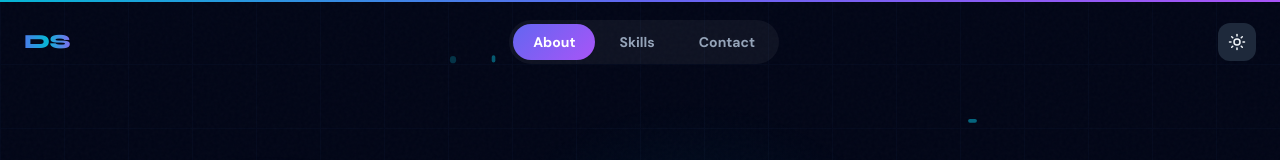
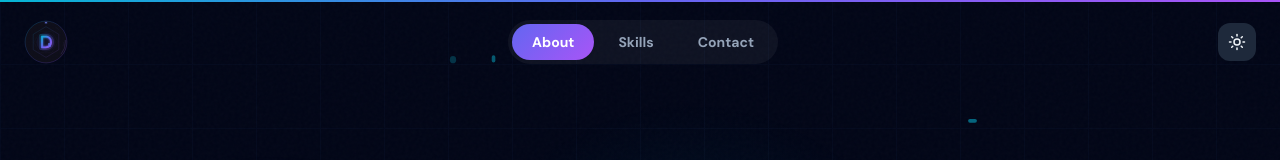
Before and after one commit to Rbn-Rmn/portfolio, a React (Vite) app: page / in a window 1280 px wide. Shown: the top 160 px of the page. Built offline with nearby package versions, Linux system fonts and the light colour scheme.

Commit message:
Add logo.svg and update favicon in index.html

```diff
--- a/index.html
+++ b/index.html
@@ -2,7 +2,8 @@
 <html lang="en">
   <head>
     <meta charset="UTF-8" />
-    <link rel="icon" type="image/svg+xml" href="/public/vite.svg" />
+    <!-- <link rel="icon" type="image/svg+xml" href="/public/vite.svg" /> -->
+    <link rel="icon" type="image/svg+xml" href="/logo.svg" />
     <meta name="viewport" content="width=device-width, initial-scale=1.0" />
     <title>Dewan Portfolio</title>
   </head>
--- a/src/components/Portfolio.jsx
+++ b/src/components/Portfolio.jsx
@@ -325,13 +325,16 @@ export default function Portfolio() {
                     }`}
             >
                 <div className="max-w-7xl mx-auto px-6 flex justify-between items-center">
-                    <motion.div
-                        whileHover={{ scale: 1.05 }}
-                        className="text-xl font-black tracking-tight shimmer-text cursor-default"
-                        style={{ fontFamily: "'Syne', sans-serif" }}
+                    <motion.a
+                        href="#about"
+                        whileHover={{ scale: 1.08, rotate: 3 }}
+                        whileTap={{ scale: 0.95 }}
+                        transition={{ type: "spring", stiffness: 300 }}
+                        className="cursor-pointer"
+                        aria-label="Home"
                     >
-                        DS
-                    </motion.div>
+                        <img src="/logo.svg" alt="Dewan Sultan Logo" width="44" height="44" />
+                    </motion.a>
 
                     <div className="hidden md:flex items-center gap-1 p-1 rounded-full"
                         style={{ background: darkMode ? "rgba(255,255,255,0.05)" : "rgba(0,0,0,0.04)" }}>
```
Also changed, not shown: public/logo.svg (added).
